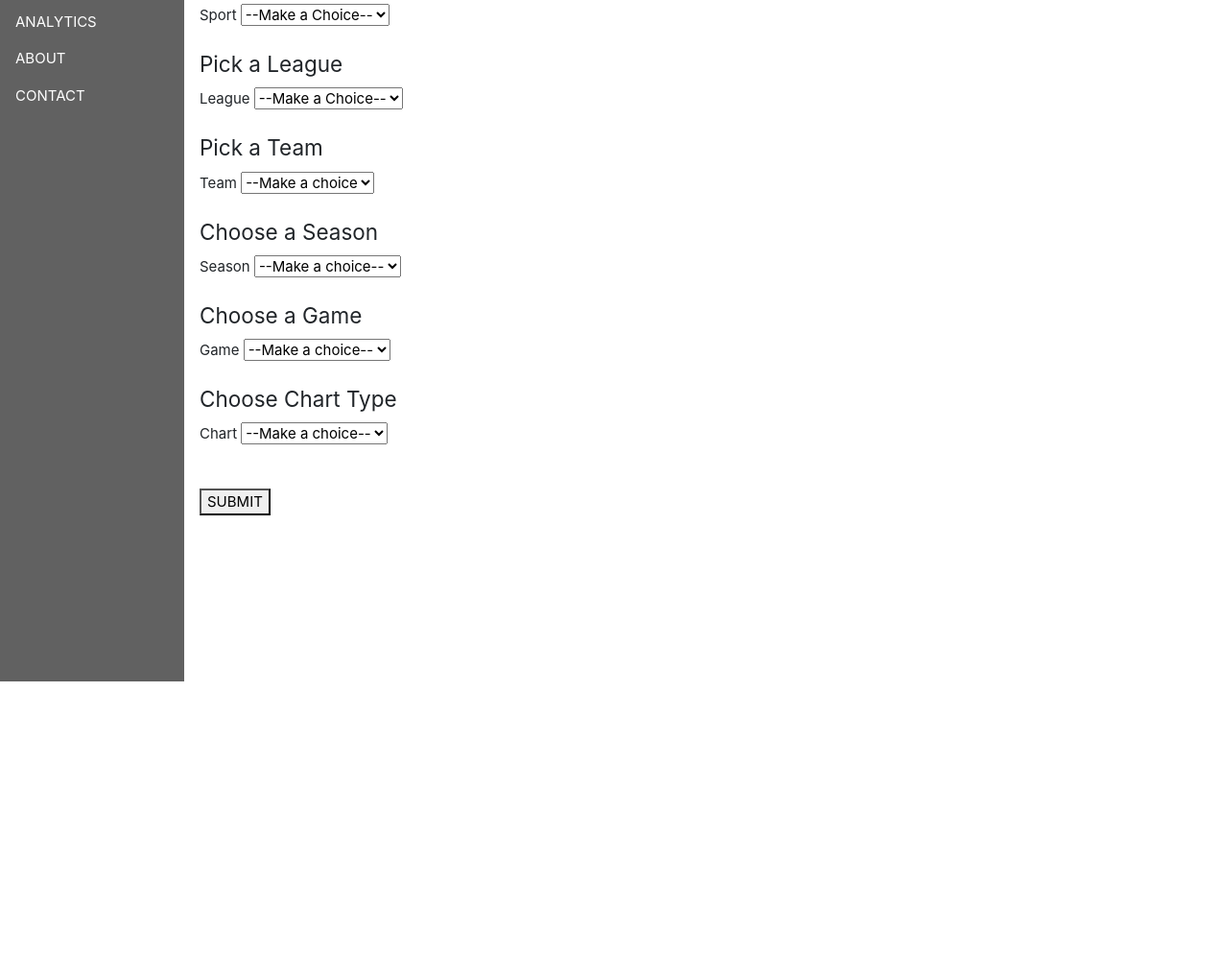
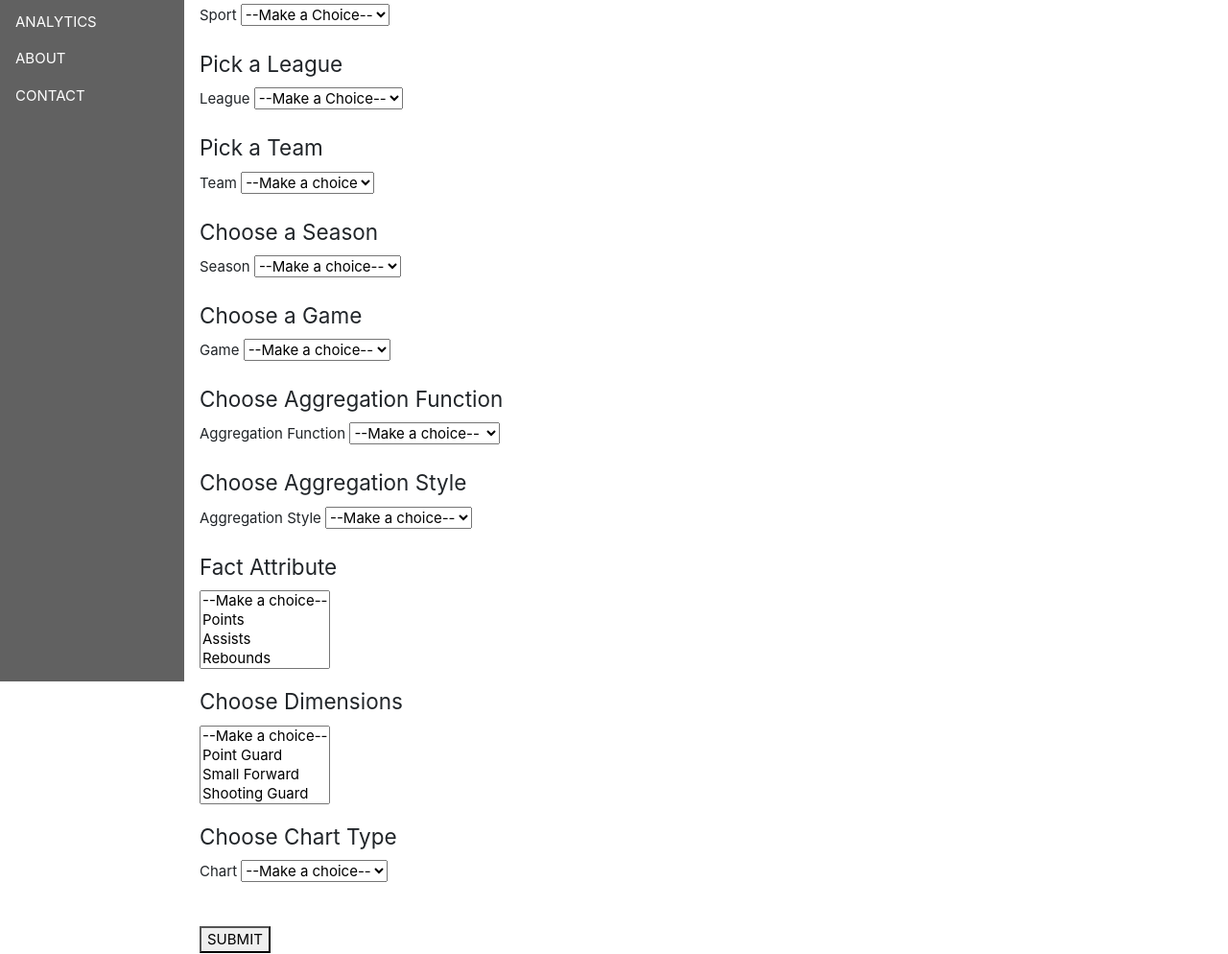
Before and after one commit to aman-jakkani/sports-analytics, a plain HTML site: page web/analytics.html in a window 1280 px wide. Shown: the part 90-1084 px from the top of the page at 96% size. Before the commit the page ends 800 px from the top, so only its background shows below. Drawn offline with nearby package versions, Linux system fonts and the light colour scheme.

Commit message:
add dropdowns for cube rollup and simple

```diff
--- a/web/JS/resources.js
+++ b/web/JS/resources.js
@@ -28,7 +28,7 @@ var dropdown = {
         $("#stat1").html(defaultString);
         // $("#chartType").html(defaultString);
         $("axes").html(defaultString);
-      }
+
 
       else if ($(this).attr('id') == 'league') {
         league = $("#league").val();
--- a/web/analytics.html
+++ b/web/analytics.html
@@ -112,11 +112,70 @@
             </fieldset>
 
             <fieldset>
+                <legend>Choose Aggregation Function</legend>
+                <p>
+                    <label>Aggregation Function</label>
+                    <select id = "aggregationFunction">
+                        <option value = "null">--Make a choice--</option>
+                        <option value = "1">Sum</option>
+               			<option value = "2">Average</option>
+               			<option value = "3">Count</option>
+               			<option value = "4">Max</option>
+               			<option value = "5">Min</option>
+               			<option value = "6">Standard Deviation</option>
+               			<option value = "7">Variance</option>
+                    </select>
+                </p>
+            </fieldset>
+
+            <fieldset>
+                <legend>Choose Aggregation Style</legend>
+                <p>
+                    <label>Aggregation Style</label>
+                    <select id = "aggregationStyle">
+                        <option value = "null">--Make a choice--</option>
+                        <option value = "1">Simple Query</option>
+               			<option value = "2">Rollup</option>
+               			<option value = "3">Cube</option>
+                    </select>
+                </p>
+            </fieldset>
+
+             <fieldset>
+                <legend>Fact Attribute</legend>
+                <p>
+                    <select multiple id = "factAttribute">
+                        <option value = "null">--Make a choice--</option>
+                        <option value = "1">Points</option>
+               			<option value = "2">Assists</option>
+               			<option value = "3">Rebounds</option>
+               			<option value = "4">Blocks</option>
+               			<option value = "5">Steals</option>
+                    </select>
+                </p>
+            </fieldset>
+
+            <fieldset>
+                <legend>Choose Dimensions</legend>
+                <p>
+                    <select multiple id = "dimensions">
+                        <option value = "null">--Make a choice--</option>
+                        <option value = "1">Point Guard</option>
+               			<option value = "2">Small Forward</option>
+               			<option value = "3">Shooting Guard</option>
+               			<option value = "4">Power Forward</option>
+               			<option value = "5">Center</option>
+                    </select>
+                </p>
+            </fieldset>
+
+            <fieldset>
                 <legend>Choose Chart Type</legend>
                 <p>
                     <label>Chart</label>
                     <select id = "chartType">
                         <option value = "null">--Make a choice--</option>
+                        <option value = "1">Bar</option>
                     </select>
                 </p>
             </fieldset>
```
